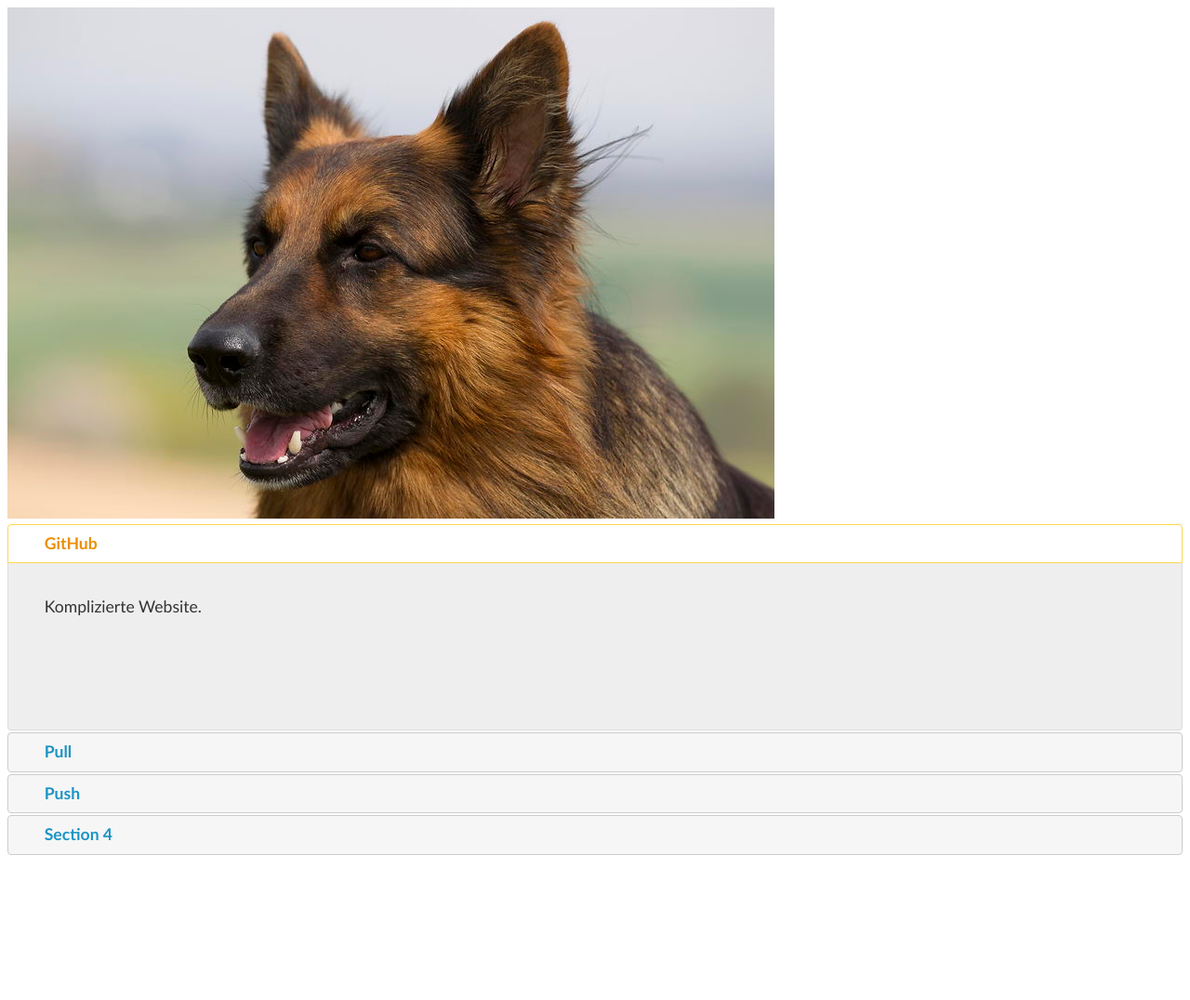
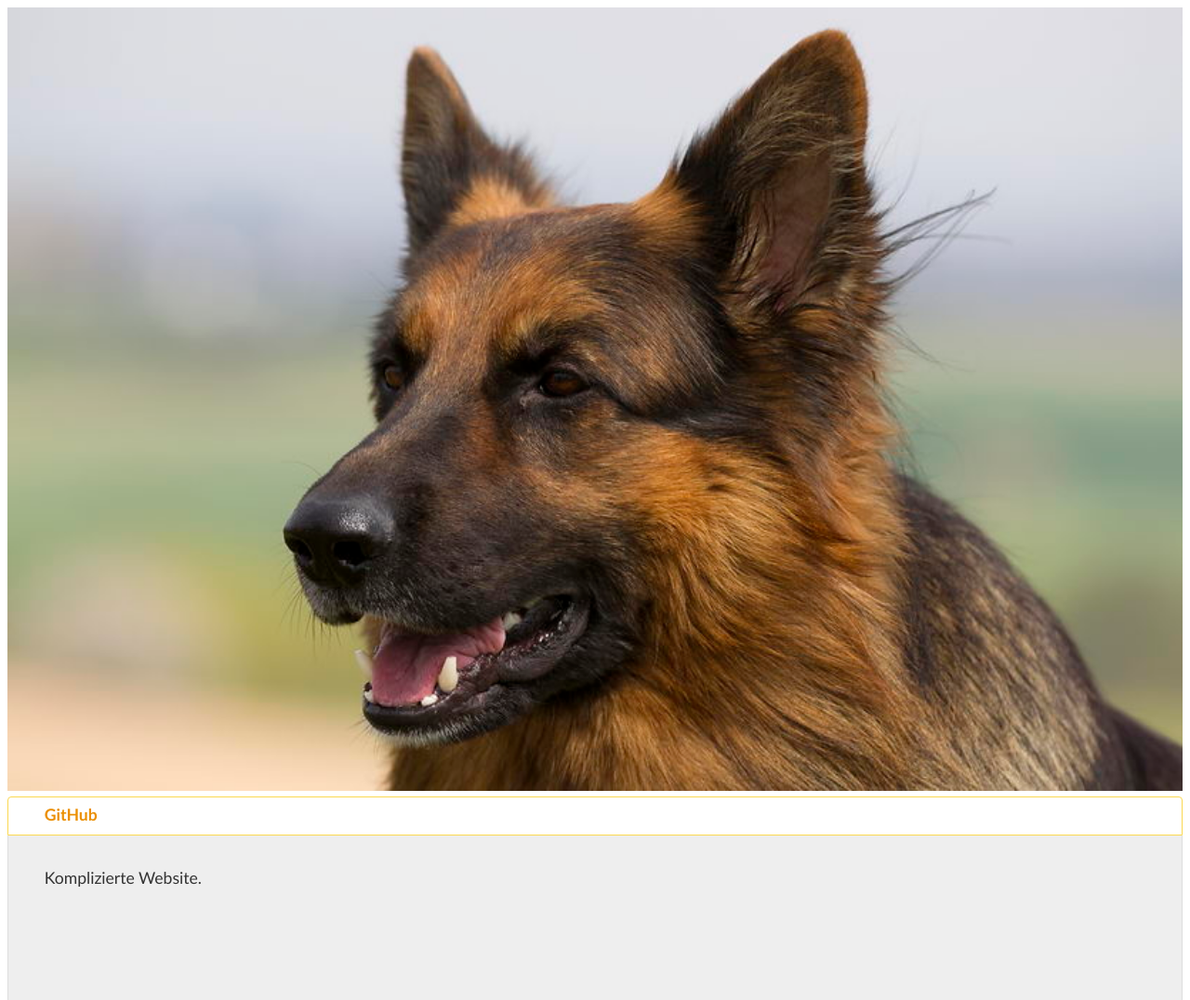
Before and after one commit to iamDaniello/Superduperrepository, a plain HTML site: page index.html in a window 1280 px wide. Shown: the top 1076 px of the page at 93% size. Before the commit the page ends 928 px from the top, so only its background shows below. Drawn offline with Linux system fonts and the light colour scheme.

Commit message:
Hund angepasst

```diff
--- a/css/style.css
+++ b/css/style.css
@@ -1223,3 +1223,7 @@ body .ui-tooltip {
 	filter: Alpha(Opacity=20); /* support: IE8 */
 	border-radius: 5px;
 }
+
+.hund {
+    width: 100%;
+}
--- a/index.html
+++ b/index.html
@@ -5,11 +5,15 @@
     <meta name="viewport" content="width=device-width, initial-scale=1.0" />
     <title>Project</title>
     <link rel="stylesheet" href="css/style.css" />
-</head>
+
+
+
+
+    </head>
 <body>
 
 
-    <img src="img/schaeferhund.jpg" />
+    <img class="hund" src="img/schaeferhund.jpg" />
 
    <div id="accordion">
      <h3>GitHub</h3>
```
